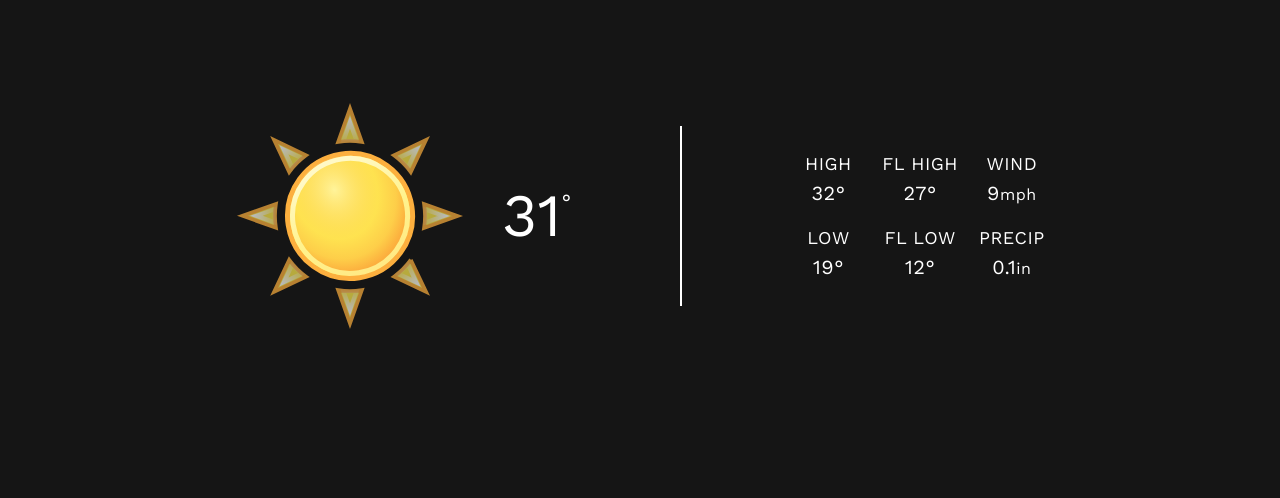
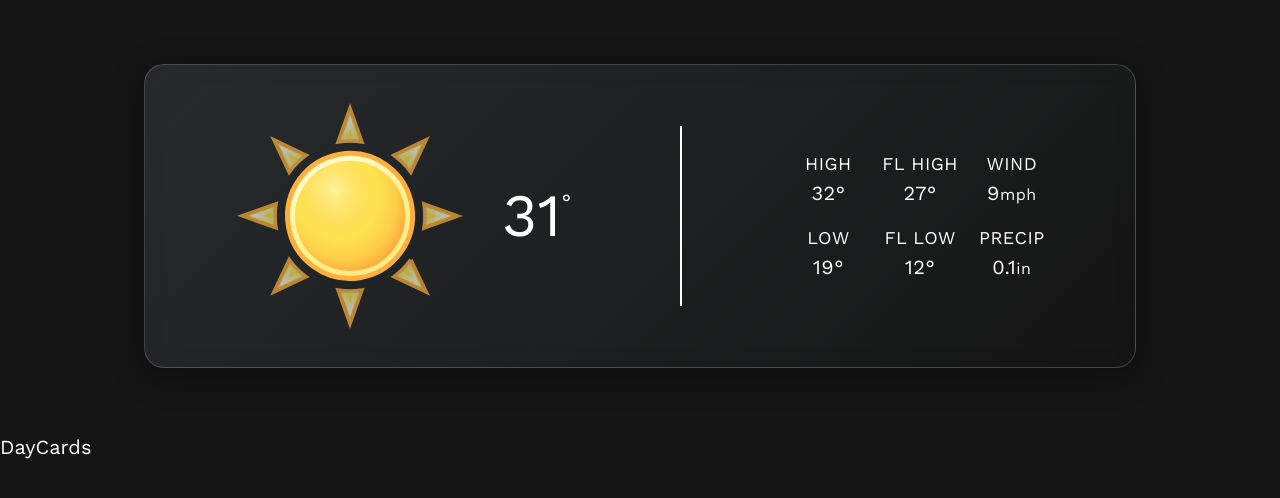
Before and after one commit to Schrixx/Weather-App, a React (Vite) app: page / in a window 1280 px wide. Shown: the top 498 px of the page. Built offline with nearby package versions, Linux system fonts and the light colour scheme.

Commit message:
refactor: add day cards WIP

```diff
--- a/src/App.jsx
+++ b/src/App.jsx
@@ -1,10 +1,12 @@
 import Header from 'components/Header';
+import DayCards from 'components/DayCards';
 
 function App() {
 
   return (
     <>
       <Header />
+      <DayCards />
     </>
   )
 }
--- a/src/assets/index.css
+++ b/src/assets/index.css
@@ -16,6 +16,27 @@
     box-sizing: border-box;
 }
 
+@layer components {
+    .glassBackground {
+        background: linear-gradient(135deg, rgba(203, 238, 255, 0.1), rgba(255, 255, 255, 0));
+        backdrop-filter: blur(10px);
+        -webkit-backdrop-filter: blur(10px);
+        border: 1px solid rgba(255, 255, 255, 0.18);
+        border-radius: 20px;
+        box-shadow: 0 8px 32px 0 rgba(0, 0, 0, 0.37);
+    }
+
+    .infoGroup {
+        display: flex;
+        flex-direction: column;
+        align-items: center;
+    }
+
+    .label {
+        font-size: 1.1rem;
+    }
+}
+
 body {
     margin: 0;
     padding: 0;
--- /dev/null
+++ b/src/components/DayCards.jsx
@@ -0,0 +1,9 @@
+import React from 'react'
+
+const DayCards = () => {
+  return (
+    <div>DayCards</div>
+  )
+}
+
+export default DayCards
```
